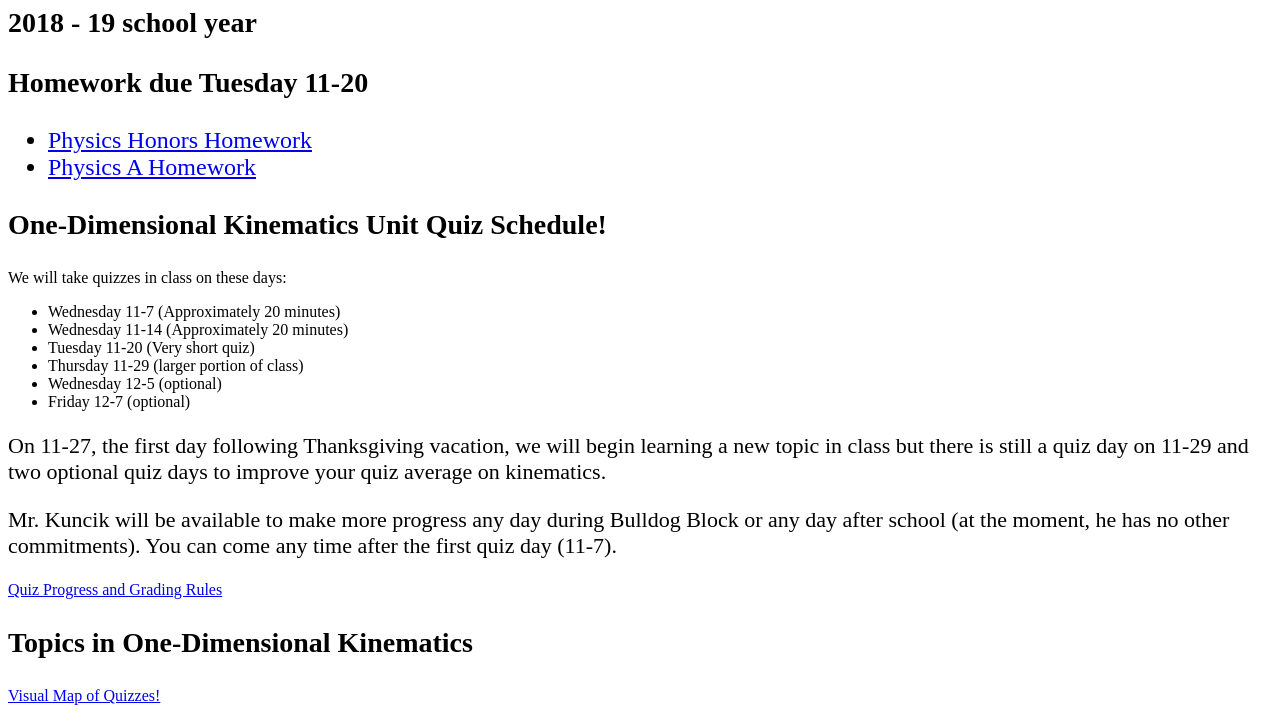
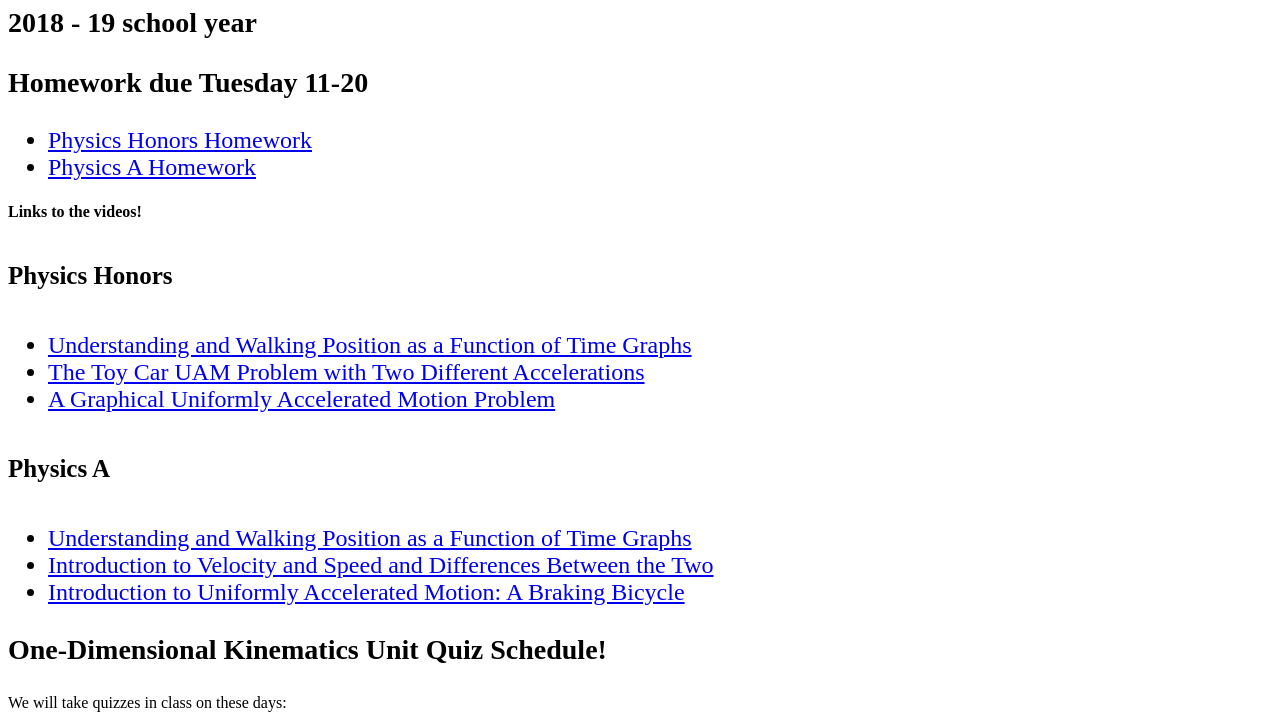
Before and after one commit to danielkuncik/teachingWebsite, a website: page public/basicPage.html in a window 1280 px wide. Shown: the part 79-797 px from the top of the page. Drawn offline with Linux system fonts and the light colour scheme.

Commit message:
update links for homework nov 2018

```diff
--- a/public/basicPage.html
+++ b/public/basicPage.html
@@ -45,6 +45,20 @@
 <ul>
     <li class = 'contentLink'><a href = './homeworkPackets/honors_homework_nov_20.pdf'>Physics Honors Homework</a></li>
     <li class = 'contentLink'><a href = './homeworkPackets/A_homework_nov_20.pdf'>Physics A Homework</a></li>
+</ul>
+
+<h4>Links to the videos!</h4>
+<h5>Physics Honors</h5>
+<ul>
+    <li class = 'contentLink'><a href = 'https://www.flippingphysics.com/understanding-and-walking-graphs-of-position-as-a-function-of-time.html'>Understanding and Walking Position as a Function of Time Graphs</a></li>
+    <li class = 'contentLink'><a href = 'https://www.flippingphysics.com/toy-car-uam-problem.html'>The Toy Car UAM Problem with Two Different Accelerations</a></li>
+    <li class = 'contentLink'><a href = 'https://www.flippingphysics.com/graphical-uam-example.html'>A Graphical Uniformly Accelerated Motion Problem</a></li>
+</ul>
+<h5>Physics A</h5>
+<ul>
+    <li class = 'contentLink'><a href = 'https://www.flippingphysics.com/understanding-and-walking-graphs-of-position-as-a-function-of-time.html'>Understanding and Walking Position as a Function of Time Graphs</a></li>
+    <li class = 'contentLink'><a href = 'https://www.flippingphysics.com/introduction-to-velocity-and-speed.html'>Introduction to Velocity and Speed and Differences Between the Two</a></li>
+    <li class = 'contentLink'><a href = 'https://www.flippingphysics.com/introductory-uniformly-accelerated-motion-problem.html'>Introduction to Uniformly Accelerated Motion: A Braking Bicycle</a></li>
 </ul>
 
 
```
